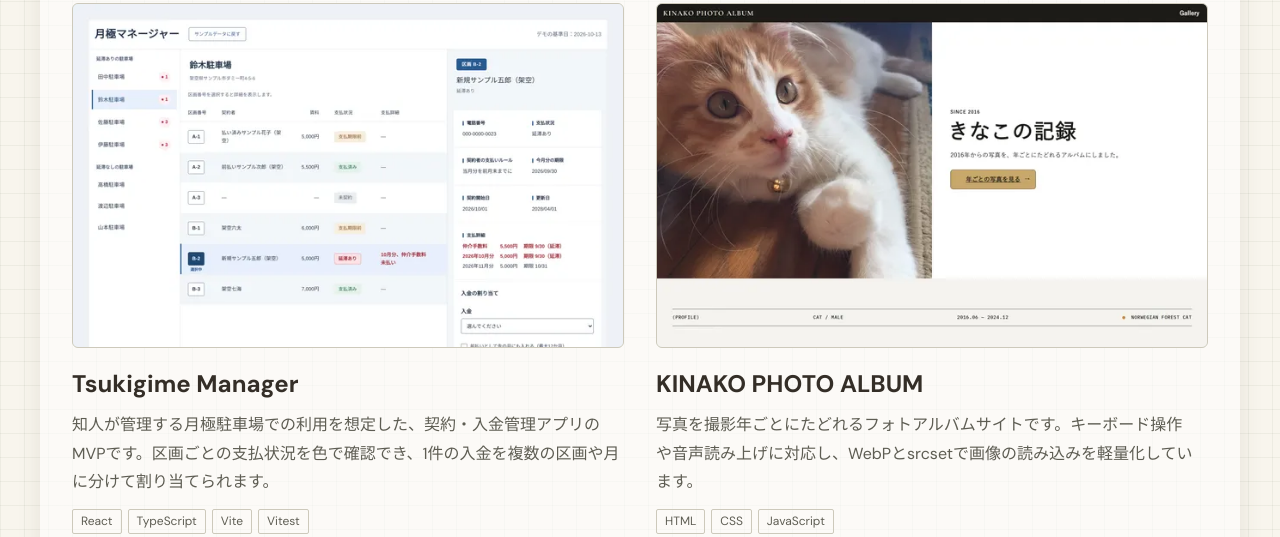
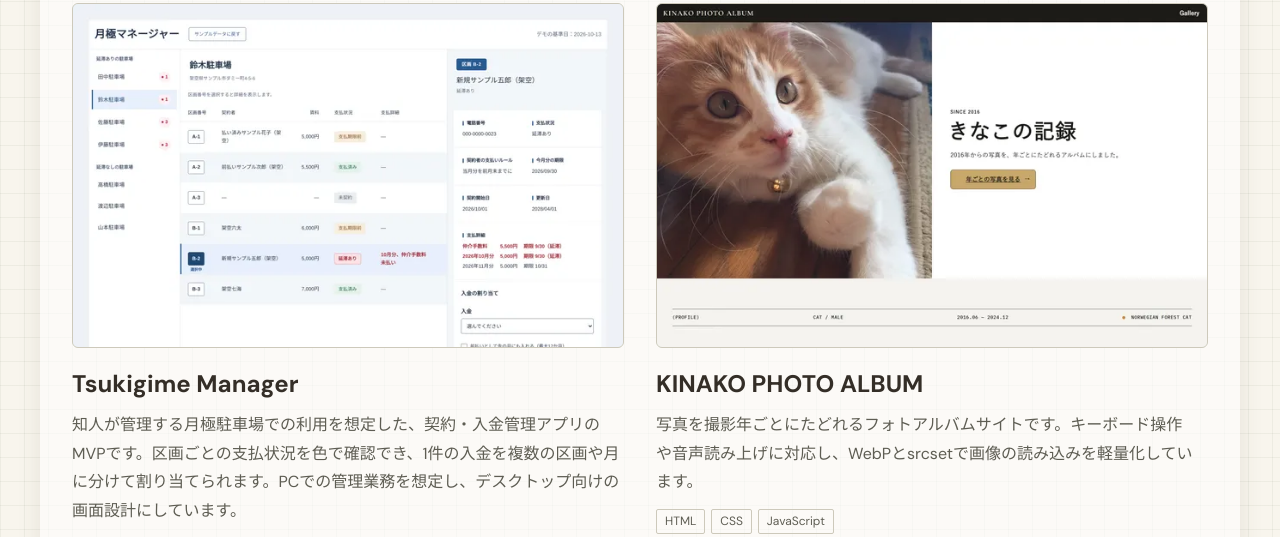
Before and after one commit to tngnm-dev/portfolio-portal, a plain HTML site: page index.html in a window 1280 px wide. Shown: the part 239-776 px from the top of the page. Drawn offline with Linux system fonts and the light colour scheme.

Commit message:
feat: 月極マネージャーはPC想定である旨の追記

```diff
--- a/index.html
+++ b/index.html
@@ -44,7 +44,7 @@
               <div class="project__info">
                 <h3 class="project__title">Tsukigime Manager</h3>
                 <p class="project__description">
-                  知人が管理する月極駐車場での利用を想定した、契約・入金管理アプリのMVPです。区画ごとの支払状況を色で確認でき、1件の入金を複数の区画や月に分けて割り当てられます。</p>
+                  知人が管理する月極駐車場での利用を想定した、契約・入金管理アプリのMVPです。区画ごとの支払状況を色で確認でき、1件の入金を複数の区画や月に分けて割り当てられます。PCでの管理業務を想定し、デスクトップ向けの画面設計にしています。</p>
                 <ul class="tags">
                   <li class="tags__item">React</li>
                   <li class="tags__item">TypeScript</li>
```
